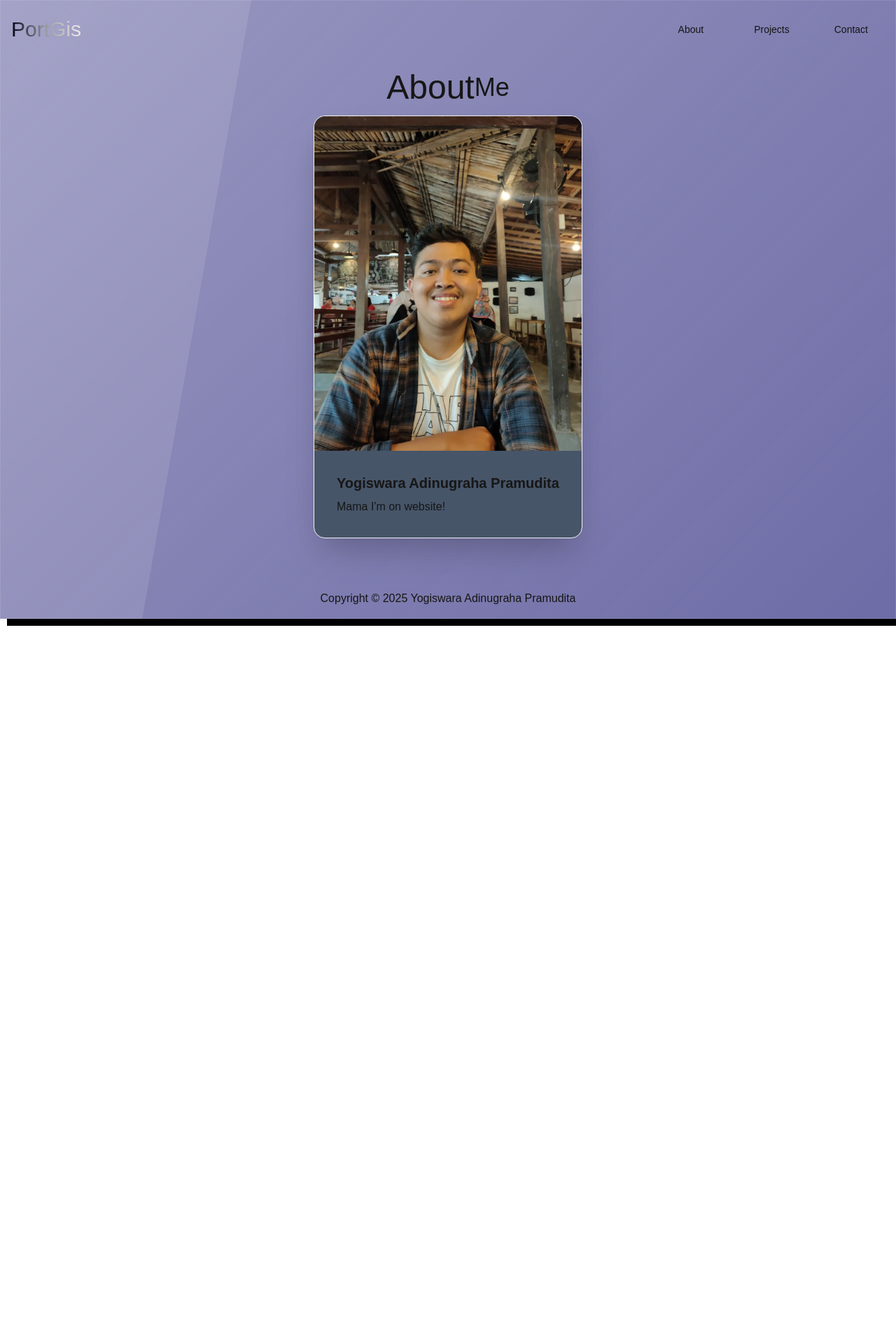
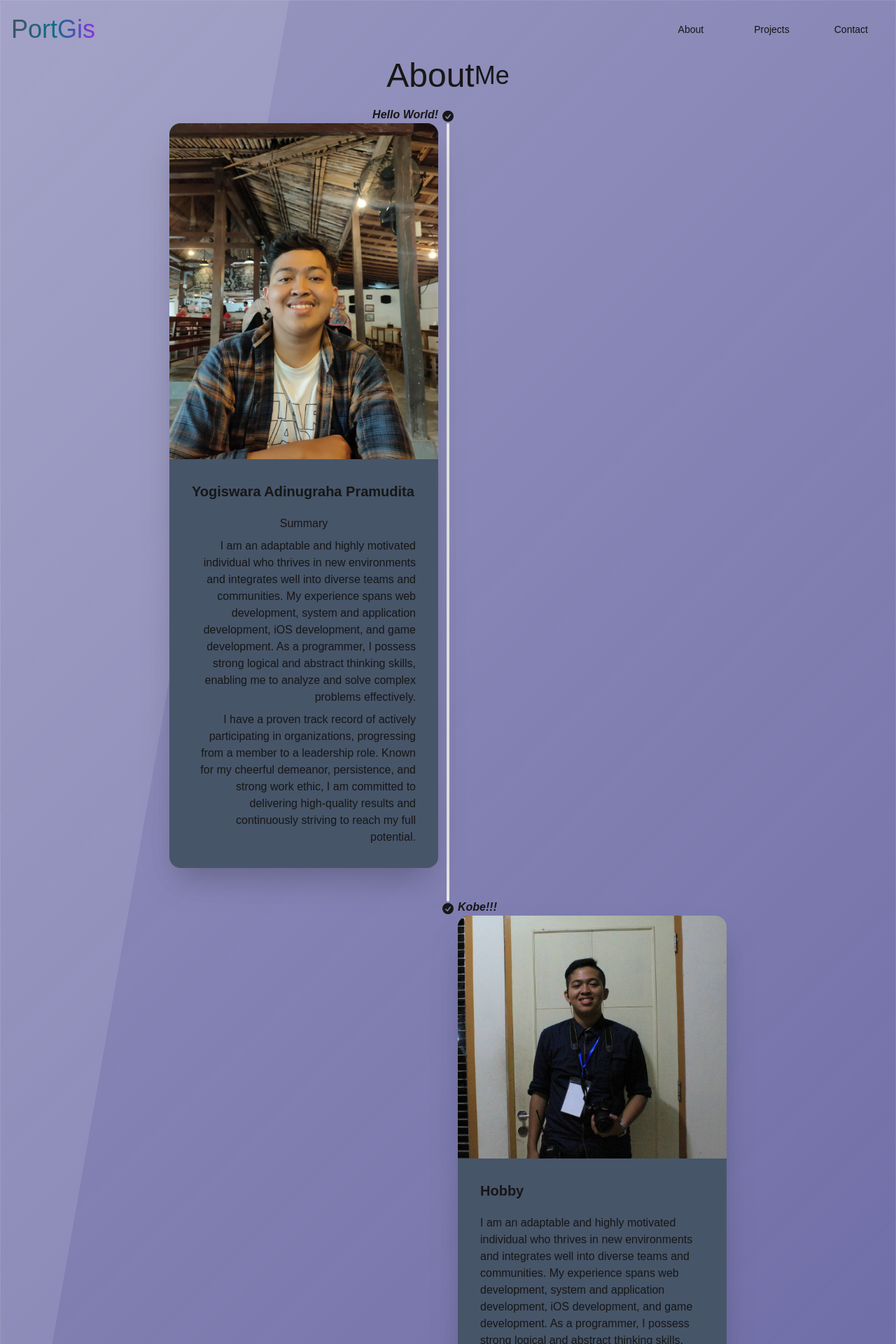
Before and after one commit to yogisyo16/porto-by-yogis, a Next.js app: page /about in a window 1280 px wide. Shown: the top 1920 px of the page at 70% size. Before the commit the page ends 884 px from the top, so only its background shows below. Built offline with nearby package versions, Linux system fonts and the light colour scheme; a web font is replaced by a local one.

Commit message:
a lot of update bub

```diff
--- a/src/app/about/page.tsx
+++ b/src/app/about/page.tsx
@@ -6,6 +6,7 @@ import { motion } from "framer-motion";
 export default function About() {
     return (
         <div className="grid items-center justify-items-center min-h-screen">
+
             <main className="flex flex-col md:items-center sm:items-center">
                 <div className="flex flex-col items-center gap-4">
                     <div className="flex flex-row items-center">
@@ -13,10 +14,26 @@ export default function About() {
                         <h1 className="text-4xl">Me</h1>
                     </div>
                     <div className="flex align-center">
+                        <ul className="timeline timeline-snap-icon max-md:timeline-compact timeline-vertical">
+                            <li>
+                                <div className="timeline-middle">
+                                    <svg
+                                        xmlns="http://www.w3.org/2000/svg"
+                                        viewBox="0 0 20 20"
+                                        fill="currentColor"
+                                        className="h-5 w-5">
+                                        <path
+                                        fillRule="evenodd"
+                                        d="M10 18a8 8 0 100-16 8 8 0 000 16zm3.857-9.809a.75.75 0 00-1.214-.882l-3.483 4.79-1.88-1.88a.75.75 0 10-1.06 1.061l2.5 2.5a.75.75 0 001.137-.089l4-5.5z"
+                                        clipRule="evenodd" />
+                                    </svg>
+                                </div>
+                                <div className="timeline-start mb-10 md:text-end">
+                                    <time className="font-bold italic">Hello World!</time>
                                     <motion.div
-                            className="card card-bordered bg-slate-600 w-96 shadow-2xl rounded-2xl"
-                            initial={{ opacity: 0, y: 50 }}
-                            animate={{ opacity: 1, y: 0 }}
+                                        className="card card-normal bg-slate-600 w-96 shadow-2xl rounded-2xl"
+                                        initial={{ opacity: 0, x: -50 }}
+                                        animate={{ opacity: 1, x: 0 }}
                                         transition={{ duration: 1.6 }}
                                     >
                                         <figure>
@@ -24,13 +41,73 @@ export default function About() {
                                         </figure>
                                         <div className="card-body">
                                             <h2 className="card-title">Yogiswara Adinugraha Pramudita</h2>
-                                    <p>Mama I'm on website!</p>
+                                            <h2 className="card-side text-center">Summary</h2>
+                                            <p>
+                                                I am an adaptable and highly motivated individual who thrives in
+                                                new environments and integrates well into diverse teams and
+                                                communities. My experience spans web development, system and
+                                                application development, iOS development, and game development. As
+                                                a programmer, I possess strong logical and abstract thinking
+                                                skills, enabling me to analyze and solve complex problems
+                                                effectively.
+                                            </p>
+                                            <p>
+                                                I have a proven track record of actively participating in
+                                                organizations, progressing from a member to a leadership role.
+                                                Known for my cheerful demeanor, persistence, and strong work
+                                                ethic, I am committed to delivering high-quality results and
+                                                continuously striving to reach my full potential.
+                                            </p>
                                         </div>
                                     </motion.div>
                                 </div>
+                                <hr />
+                            </li>
+                            <li>
+                                <hr />
+                                <div className="timeline-middle">
+                                    <svg
+                                        xmlns="http://www.w3.org/2000/svg"
+                                        viewBox="0 0 20 20"
+                                        fill="currentColor"
+                                        className="h-5 w-5">
+                                        <path
+                                        fillRule="evenodd"
+                                        d="M10 18a8 8 0 100-16 8 8 0 000 16zm3.857-9.809a.75.75 0 00-1.214-.882l-3.483 4.79-1.88-1.88a.75.75 0 10-1.06 1.061l2.5 2.5a.75.75 0 001.137-.089l4-5.5z"
+                                        clipRule="evenodd" />
+                                    </svg>
+                                </div>
+                                <div className="timeline-end md:mb-10">
+                                    <time className="font-bold italic">Kobe!!!</time>
+                                    <motion.div
+                                        className="card card-normal bg-slate-600 w-96 shadow-2xl rounded-2xl"
+                                        initial={{ opacity: 0, x: 50 }}
+                                        animate={{ opacity: 1, x: 0 }}
+                                        transition={{ duration: 1.6 }}
+                                    >
+                                        <figure>
+                                            <Image src="/images/Yogis2.jpg" width={500} height={500} alt="LinkedIn Yogiswara" />
+                                        </figure>
+                                        <div className="card-body">
+                                            <h1 className="card-title">Hobby</h1>
+                                            <p>
+                                                I am an adaptable and highly motivated individual who thrives in
+                                                new environments and integrates well into diverse teams and
+                                                communities. My experience spans web development, system and
+                                                application development, iOS development, and game development. As
+                                                a programmer, I possess strong logical and abstract thinking
+                                                skills, enabling me to analyze and solve complex problems
+                                                effectively.
+                                            </p>
+                                        </div>
+                                    </motion.div>
+                                </div>
+                            </li>
+                        </ul>
+                    </div>
                 </div>
             </main>
-            <footer className="flex flex-wrap row-start-2 mt-10 items-center">
+            <footer className="flex flex-wrap row-start-2 mt-0 mb-10 items-center">
                 <p>Copyright &copy; 2025 Yogiswara Adinugraha Pramudita</p>
             </footer>
         </div>
--- a/src/app/layout.tsx
+++ b/src/app/layout.tsx
@@ -36,13 +36,13 @@ export default function RootLayout({
       <body
         className={(classnames(raleway.className), "bg-indigo-900/70 glass")}
       >
-        <nav className="flex-nowrap top-0 w-full">
-          <div className="max-w-screen-xl flex flex-wrap items-center justify-between mx-auto p-4">
+        <nav className="navbar-center">
+          <div className="max-w-screen-2xl flex items-center justify-between mx-auto p-4">
             <Link
               href="/"
               className={
                 (classnames(macondo.className),
-                "bg-gradient-to-r from-slate-950 via-zinc-400 to-stone-100 text-transparent bg-clip-text text-3xl")
+                "bg-gradient-to-r from-slate-600 via-cyan-700 to-purple-600 text-transparent bg-clip-text text-4xl")
               }
             >
               PortGis
--- a/src/app/page.tsx
+++ b/src/app/page.tsx
@@ -16,22 +16,13 @@ export default function Home() {
             Full-Stack Developer
           </h2>
           <div className="flex flex-col mt-12 gap-4">
-            <h3 className="text-5xl text-center">About</h3>
-            <p className="flex-wrap mx-80 md:text-wrap sm:text-wrap">
-              I am an adaptable and highly motivated individual who thrives in
-              new environments and integrates well into diverse teams and
-              communities. My experience spans web development, system and
-              application development, iOS development, and game development. As
-              a programmer, I possess strong logical and abstract thinking
-              skills, enabling me to analyze and solve complex problems
-              effectively.
-            </p>
-            <p className="flex-wrap mx-80 md:text-wrap sm:text-wrap">
-              I have a proven track record of actively participating in
-              organizations, progressing from a member to a leadership role.
-              Known for my cheerful demeanor, persistence, and strong work
-              ethic, I am committed to delivering high-quality results and
-              continuously striving to reach my full potential.
+            <h3 className="text-5xl text-center">Hello!</h3>
+            <p className="flex-wrap mx-96 my-10 md:text-wrap sm:text-wrap">
+              Whatssssuppppp!!! Hello everyone! My name is Yogiswara Adinugraha
+              Pramudita and you can call me Yoga, Yogis, and Yogi. Lorem ipsum dolor sit amet consectetur adipisicing elit. A, officiis.
+              Lorem ipsum dolor sit amet consectetur adipisicing elit. Molestias expedita saepe eveniet libero aliquam minus dignissimos assumenda illum aspernatur debitis?
+              Lorem ipsum dolor sit amet consectetur adipisicing elit. Facilis repellat blanditiis quasi nostrum nemo. Perspiciatis.
+              Lorem ipsum dolor sit amet consectetur adipisicing elit. Molestias blanditiis optio repudiandae iusto id deserunt?
             </p>
           </div>
         </div>
@@ -57,6 +48,7 @@ export default function Home() {
           >
             <motion.div
               className="hover:bg-slate-500 rounded-xl"
+              whileTap={{ scale: 1.6 }}
               whileHover={{
                 scale: 1.3,
               }}
@@ -86,7 +78,7 @@ export default function Home() {
           </Link>
         </div>
       </main>
-      <footer className="flex flex-wrap row-start-2 mt-10 items-center">
+      <footer className="flex flex-wrap row-start-2 mt-0 mb-10 items-center">
         <p>Copyright &copy; 2025 Yogiswara Adinugraha Pramudita</p>
       </footer>
     </div>
--- a/src/app/projects/page.tsx
+++ b/src/app/projects/page.tsx
@@ -12,7 +12,7 @@ return (
             <h1 className="text-4xl text-center">
                 Projects
             </h1>
-            <img src="/images/Pro Display XDR.png" alt="" className="w-100" />
+            <Image src="/images/Pro Display XDR.png" width={300} height={300} alt="LinkedIn Yogiswara" />
         </div>
         <div className="flex flex-row gap-4 items-center">
             <Link href="https://github.com/yogisyo16" target="_blank">
@@ -47,7 +47,7 @@ return (
             </Link>
         </div>
     </main>
-    <footer className="flex flex-wrap row-start-2 mt-10 items-center">
+    <footer className="flex flex-wrap row-start-2 mt-0 mb-10 items-center">
         <p>Copyright &copy; 2025 Yogiswara Adinugraha Pramudita</p>
     </footer>
 </div>
```
Lines whose indentation alone changed are shown as unchanged.
